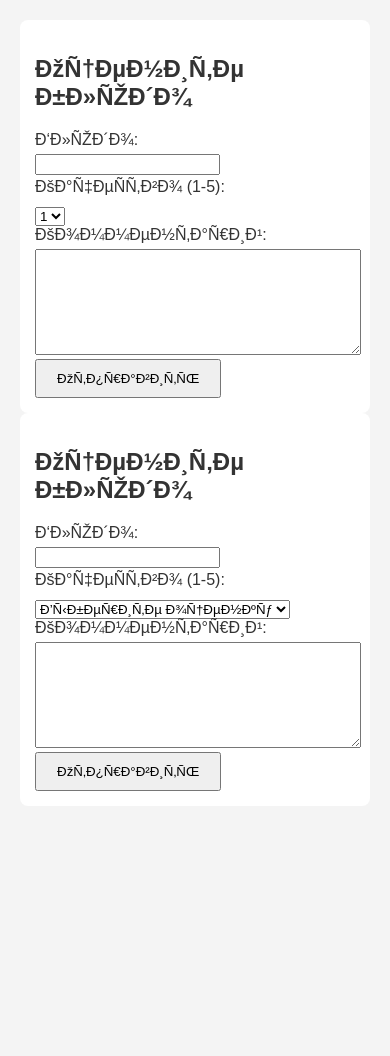
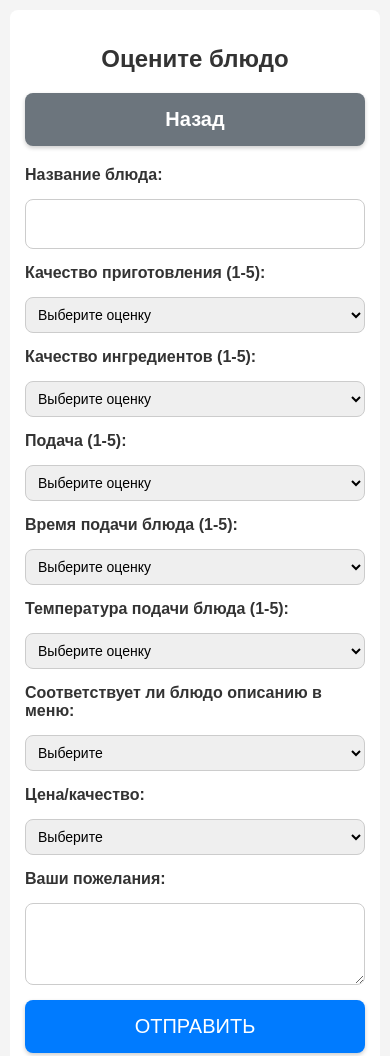
Before and after one commit to Sergey51000s/survey-app, a website: page public/questions.html in a window 390 px wide. Before the commit the page ends 844 px from the top, so only its background shows below. Drawn offline with Linux system fonts and the light colour scheme.

Commit message:
Update questions.html with new fields, remove duplicate form, add back/continue buttons

```diff
--- a/public/questions.html
+++ b/public/questions.html
@@ -1,45 +1,21 @@
 <!DOCTYPE html>
 <html lang="ru">
 <head>
+  <meta charset="UTF-8">
   <meta name="viewport" content="width=device-width, initial-scale=1.0">
+  <title>Оцените блюдо</title>
   <link rel="stylesheet" href="styles.css">
-  <div class="container">
-  <h2>Оцените блюдо</h2>
-  <form id="surveyForm">
-    <label for="dish">Блюдо:</label>
-    <input type="text" id="dish" readonly>
-    <label for="quality">Качество (1-5):</label>
-    <select id="quality">
-      <option value="1">1</option>
-      <option value="2">2</option>
-      <option value="3">3</option>
-      <option value="4">4</option>
-      <option value="5">5</option>
-    </select>
-    <label for="comment">Комментарий:</label>
-    <textarea id="comment"></textarea>
-    <button type="submit">Отправить</button>
-  </form>
-</div>
-  <meta charset="UTF-8">
-  <title>Оценка блюда</title>
-  <style>
-    body { font-family: Arial, sans-serif; padding: 20px; }
-    .question { margin-bottom: 20px; }
-    label { display: block; margin-bottom: 5px; }
-    input[type="radio"] { margin-right: 10px; }
-    textarea { width: 100%; height: 100px; }
-    button { padding: 10px 20px; cursor: pointer; }
-  </style>
 </head>
 <body>
   <div class="container">
     <h2>Оцените блюдо</h2>
+    <button class="back-button" onclick="window.location.href='index.html'">Назад</button>
     <form id="surveyForm">
-      <label for="dish">Блюдо:</label>
+      <label for="dish">Название блюда:</label>
       <input type="text" id="dish" readonly>
-      <label for="quality">Качество (1-5):</label>
-      <select id="quality" required>
+
+      <label for="cookingQuality">Качество приготовления (1-5):</label>
+      <select id="cookingQuality" required>
         <option value="">Выберите оценку</option>
         <option value="1">1</option>
         <option value="2">2</option>
@@ -47,35 +23,113 @@
         <option value="4">4</option>
         <option value="5">5</option>
       </select>
-      <label for="comment">Комментарий:</label>
+
+      <label for="ingredientQuality">Качество ингредиентов (1-5):</label>
+      <select id="ingredientQuality" required>
+        <option value="">Выберите оценку</option>
+        <option value="1">1</option>
+        <option value="2">2</option>
+        <option value="3">3</option>
+        <option value="4">4</option>
+        <option value="5">5</option>
+      </select>
+
+      <label for="presentation">Подача (1-5):</label>
+      <select id="presentation" required>
+        <option value="">Выберите оценку</option>
+        <option value="1">1</option>
+        <option value="2">2</option>
+        <option value="3">3</option>
+        <option value="4">4</option>
+        <option value="5">5</option>
+      </select>
+
+      <label for="servingTime">Время подачи блюда (1-5):</label>
+      <select id="servingTime" required>
+        <option value="">Выберите оценку</option>
+        <option value="1">1</option>
+        <option value="2">2</option>
+        <option value="3">3</option>
+        <option value="4">4</option>
+        <option value="5">5</option>
+      </select>
+
+      <label for="servingTemperature">Температура подачи блюда (1-5):</label>
+      <select id="servingTemperature" required>
+        <option value="">Выберите оценку</option>
+        <option value="1">1</option>
+        <option value="2">2</option>
+        <option value="3">3</option>
+        <option value="4">4</option>
+        <option value="5">5</option>
+      </select>
+
+      <label for="menuMatch">Соответствует ли блюдо описанию в меню:</label>
+      <select id="menuMatch" required>
+        <option value="">Выберите</option>
+        <option value="Да">Да</option>
+        <option value="Нет">Нет</option>
+      </select>
+
+      <label for="priceQuality">Цена/качество:</label>
+      <select id="priceQuality" required>
+        <option value="">Выберите</option>
+        <option value="Цена завышена">Цена завышена</option>
+        <option value="Цена занижена">Цена занижена</option>
+        <option value="Цена соответствует">Цена соответствует</option>
+      </select>
+
+      <label for="comment">Ваши пожелания:</label>
       <textarea id="comment" rows="4"></textarea>
-      <button type="submit">Отправить</button>
+
+      <button type="submit">ОТПРАВИТЬ</button>
     </form>
+    <div id="continueButton" style="display: none;">
+      <button onclick="window.location.href='index.html'">Продолжить?</button>
+    </div>
   </div>
+
   <script>
+    // Получение названия блюда из URL
     const urlParams = new URLSearchParams(window.location.search);
     document.getElementById('dish').value = urlParams.get('dish') || '';
+
+    // Обработка отправки формы
     document.getElementById('surveyForm').addEventListener('submit', async (event) => {
       event.preventDefault();
       const form = event.target;
-      if (!form.quality.value) {
-        alert('Пожалуйста, выберите оценку.');
+
+      // Проверка валидности формы
+      if (!form.cookingQuality.value || !form.ingredientQuality.value || !form.presentation.value ||
+          !form.servingTime.value || !form.servingTemperature.value || !form.menuMatch.value ||
+          !form.priceQuality.value) {
+        alert('Пожалуйста, заполните все обязательные поля.');
         return;
       }
+
+      // Собираем данные
       const surveyData = {
         dish: form.dish.value,
-        quality: form.quality.value,
+        cookingQuality: form.cookingQuality.value,
+        ingredientQuality: form.ingredientQuality.value,
+        presentation: form.presentation.value,
+        servingTime: form.servingTime.value,
+        servingTemperature: form.servingTemperature.value,
+        menuMatch: form.menuMatch.value,
+        priceQuality: form.priceQuality.value,
         comment: form.comment.value
       };
+
       try {
         const response = await fetch('https://survey-app-server.onrender.com/api/submit', {
           method: 'POST',
           headers: { 'Content-Type': 'application/json' },
           body: JSON.stringify(surveyData)
         });
+
         if (response.ok) {
-          alert('Спасибо за ваш отзыв!');
-          form.reset();
+          form.style.display = 'none'; // Скрываем форму
+          document.getElementById('continueButton').style.display = 'block'; // Показываем кнопку "Продолжить?"
         } else {
           alert('Ошибка при отправке данных.');
         }
--- a/public/styles.css
+++ b/public/styles.css
@@ -5,7 +5,7 @@ body {
   padding: 15px;
   background-color: #f4f4f4;
   color: #333;
-  -webkit-tap-highlight-color: transparent; /* Убирает подсветку при нажатии на смартфонах */
+  -webkit-tap-highlight-color: transparent; /* Убирает подсветку при нажатии */
 }
 
 .container {
@@ -16,6 +16,7 @@ body {
   border-radius: 8px;
 }
 
+/* Стили для index.html */
 h1 {
   text-align: center;
   font-size: 32px;
@@ -68,17 +69,92 @@ h1 {
   background-color: #e9ecef;
 }
 
-/* Адаптивный дизайн для смартфонов */
+/* Стили для questions.html */
+h2 {
+  text-align: center;
+  font-size: 28px;
+  font-weight: bold;
+  margin-bottom: 20px;
+}
+
+.back-button {
+  display: block;
+  width: 100%;
+  padding: 15px;
+  margin-bottom: 20px;
+  background-color: #6c757d;
+  color: white;
+  font-size: 20px;
+  font-weight: bold;
+  text-align: center;
+  border: none;
+  border-radius: 8px;
+  cursor: pointer;
+  transition: background-color 0.2s;
+  box-shadow: 0 2px 4px rgba(0, 0, 0, 0.2);
+}
+
+.back-button:hover, .back-button:active {
+  background-color: #5a6268;
+}
+
+form {
+  display: flex;
+  flex-direction: column;
+  gap: 15px;
+}
+
+label {
+  font-size: 20px;
+  font-weight: bold;
+}
+
+input, select, textarea {
+  padding: 12px;
+  font-size: 18px;
+  border: 1px solid #ccc;
+  border-radius: 8px;
+  width: 100%;
+  box-sizing: border-box;
+}
+
+input#dish {
+  word-wrap: break-word; /* Перенос длинного текста */
+  white-space: normal; /* Разрешить перенос строк */
+  min-height: 50px; /* Минимальная высота для длинных названий */
+}
+
+textarea {
+  resize: vertical;
+}
+
+button[type="submit"], #continueButton button {
+  padding: 15px;
+  font-size: 20px;
+  background-color: #007BFF;
+  color: white;
+  border: none;
+  border-radius: 8px;
+  cursor: pointer;
+  box-shadow: 0 2px 4px rgba(0, 0, 0, 0.2);
+}
+
+button[type="submit"]:hover, button[type="submit"]:active,
+#continueButton button:hover, #continueButton button:active {
+  background-color: #0056b3;
+}
+
+/* Адаптивность для смартфонов */
 @media (max-width: 600px) {
   body {
     padding: 10px;
   }
 
-  h1 {
+  h1, h2 {
     font-size: 28px;
   }
 
-  .category-button {
+  .category-button, .back-button, button[type="submit"], #continueButton button {
     font-size: 22px;
     padding: 18px;
   }
@@ -87,15 +163,24 @@ h1 {
     font-size: 18px;
     padding: 12px;
   }
+
+  label {
+    font-size: 18px;
+  }
+
+  input, select, textarea {
+    font-size: 16px;
+    padding: 10px;
+  }
 }
 
 /* Для очень маленьких экранов */
 @media (max-width: 400px) {
-  h1 {
+  h1, h2 {
     font-size: 24px;
   }
 
-  .category-button {
+  .category-button, .back-button, button[type="submit"], #continueButton button {
     font-size: 20px;
     padding: 15px;
   }
@@ -104,4 +189,13 @@ h1 {
     font-size: 16px;
     padding: 10px;
   }
+
+  label {
+    font-size: 16px;
+  }
+
+  input, select, textarea {
+    font-size: 14px;
+    padding: 8px;
+  }
 }
```
